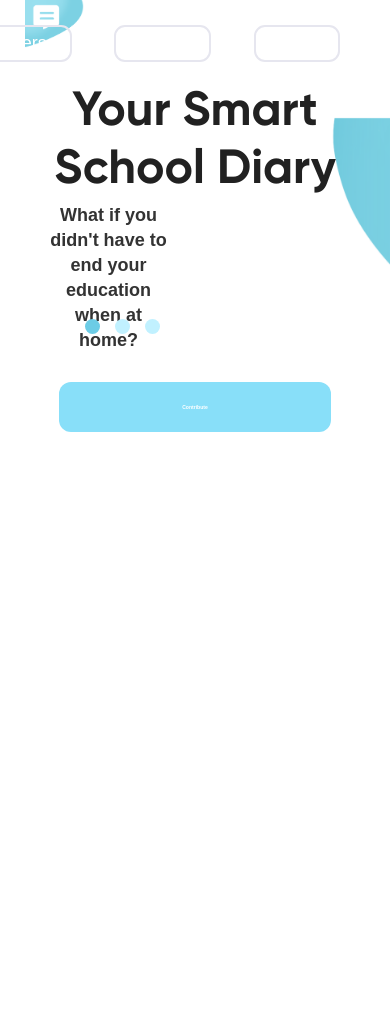
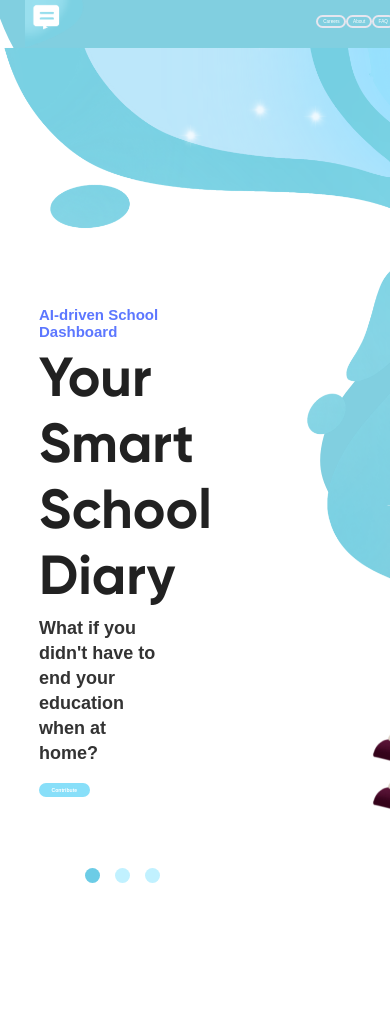
Before and after one commit to Gradder-Official/gradder_main, a Flask app: page / in a window 390 px wide. Run offline with Flask 2, Linux system fonts and the light colour scheme; some libraries are stand-ins or nearby versions; some web fonts are replaced.

Commit message:
Fixed responsiveness, improved animation frame rate

```diff
--- a/app/static/styles/landing.css
+++ b/app/static/styles/landing.css
@@ -7,7 +7,6 @@
 	background: #fff;
 	color: #212121;
 	position: relative;
-	border-radius: 40px 40px 0 0;
 }
 /* Left text panel */
 .new-landing .left-container {
@@ -48,6 +47,12 @@
     transition: font-size 0.25s ease;
     z-index: 100;
 }
+/* Contribute button */
+#contribute-button {
+    width: 13vw;
+    text-decoration: none;
+    cursor: default;
+}
 .new-landing .hero-text .button {
 	margin-top: 10%;
 	cursor: pointer;
@@ -76,140 +81,16 @@
     box-shadow: 7px 6px 26px rgba(0, 0, 0, 0.1);
     background: rgb(98, 184, 208);
 }
-/* Right image panel */
-.new-landing .right-container {
-    position: absolute;
-    top: 0;
-    left: 0;
-    height: 100%;
-    width: 100vw;
-}
-.new-landing .right-container .hero-image {
-    height: 100%;
-    width: 100vw;
-	background-size: contain;
-	background-position: top right;
-    background-repeat: no-repeat;
-    z-index: 0;
-    opacity: 0;
-    transition: 2s opacity;
-}
-.new-landing .right-container .hero-image-active {
-    height: 100%;
-    width: 100vw;
-	background-size: contain;
-	background-position: top right;
-    background-repeat: no-repeat;
-    z-index: 0;
-    opacity: 1;
-    transition: 2s opacity;
-}
-#slide1 {
-    background-image: url('../images/Right Image.png');
-}
-#slide2 {
-    background-image: url('../images/Right Image 2.png');
-}
-#slide3 {
-    background-image: url('../images/Right Image 3.png');
-}
-@keyframes slide-in-bottom {
-  0% {
-    -webkit-transform: translateY(1000px);
-            transform: translateY(1000px);
-    opacity: 0;
-  }
-  40% {
-    -webkit-transform: translateY(0);
-            transform: translateY(0);
-    opacity: 1;
-  }
-  99% { opacity: 1; }
-  100% { opacity: 0; }
-}
-.book {
-    background-image: url('../images/book.png');
-    position: absolute;
-    top: 0;
-    left: 0;
-    height: 100%;
-    width: 100vw;
-	background-size: contain;
-	background-position: top right;
-    background-repeat: no-repeat;
-    opacity: 1;
-    -webkit-animation: slide-in-bottom 0.8s ease-out both;
-	animation: slide-in-bottom 5s ease-out both;
-}
-.blob-backgrounds {
-    position: absolute;
-    top: 0;
-    right: 0;
-    height: 100%;
-    width: 100vw;
-	background-size: contain;
-	background-position: top right;
-    background-repeat: no-repeat;
-    overflow: hidden;
-    z-index: 0;
-    opacity: 0;
-}
-.blob-backgrounds svg {
-    position: absolute;
-    right: 0;
-    width: 1440px;
-    z-index: 0;
-}
-.new-landing .right-container .hero-image p {
-	color: white;
-	margin-top: 80px;
-	font-family: 'SF UI Text', sans-serif;
-	font-weight: 600;
-	font-size: 23px;
-	display: none;
-}
-/* Zoom book */
-.zoomBox {
-    position: absolute;
-    height: 100%;
-    width: 100vw;
-	background-size: contain;
-	background-position: top right;
-    background-repeat: no-repeat;
-    overflow: hidden;
-    z-index: 0;
-}
-@keyframes fadeIn {
-  0%, 90% {
-    opacity: 0;
-  }
-  100% {
-    opacity: 1;
-  }
-}
-#startZoom {
-    position: absolute;
-    right: 40vw;
-    top: 99vh;
-    animation: 2s fadeIn ease;
-}
 /* Carousel controls */
 .carousel-indicators {
-    position: absolute;
-    right: 0;
-    bottom: 18vh;
-    left: 0;
-    display: -webkit-box;
-    display: -ms-flexbox;
+    position: relative;
+    top: 7vh;
     display: flex;
-    -webkit-box-pack: center;
-    -ms-flex-pack: center;
     justify-content: flex-start;
-    padding-left: 0;
-    margin-right: 15%;
     margin-left: 18%;
     list-style: none;
     z-index: 100;
+    animation: 8s fadeIn ease;
 }
 .carousel-indicators li {
     width: 15px;
@@ -220,16 +101,141 @@
 }
 .carousel-indicators .active, .carousel-indicators li:hover {
     cursor: pointer;
-    background-color: rgb(108,204,230);
+    background: rgb(108,204,230);
+    transition: background 0.5s ease-in-out;
 }
-.carousel-item, .zoomAnimation {
+/* Right image panel */
+.new-landing .right-container {
     position: absolute;
     top: 0;
     left: 0;
-    width: 100vw;
-    height: 100vh;
+    height: 100%;
+    width: 100%;
 }
+.new-landing .right-container .hero-image p {
+	color: white;
+	margin-top: 80px;
+	font-family: 'SF UI Text', sans-serif;
+	font-weight: 600;
+	font-size: 23px;
+	display: none;
+}
+.carousel-item {
+    position: absolute;
+    top: 0;
+    left: 0;
+    width: 100%;
+    height: 100%;
+}
+.new-landing .right-container .hero-image {
+    height: 98%;
+    width: 100%;
+	background-size: contain;
+	background-position: top right;
+    background-repeat: no-repeat;
+    z-index: 0;
+    opacity: 0;
+    transition: 2s opacity;
+}
+.new-landing .right-container .hero-image-active {
+    height: 98%;
+    width: 100%;
+	background-size: contain;
+	background-position: top right;
+    background-repeat: no-repeat;
+    z-index: 0;
+    transition: 3s opacity;
+}
+#slide1 {
+    background-image: url('../images/Right Image.png');
+    height: 98%;
+}
+#slide2 {
+    background-image: url('../images/Right Image 2.png');
+}
+#slide3 {
+    background-image: url('../images/Right Image 3.png');
+}
+/* Starting animation */
+@keyframes slide-in-bottom {
+  0% {
+    -webkit-transform: translateY(1000px);
+            transform: translateY(1000px);
+    opacity: 0;
+  }
+  20% {
+    -webkit-transform: translateY(0);
+            transform: translateY(0);
+    opacity: 1;
+  }
+  95% { opacity: 1; }
+  100% { opacity: 0; }
+}
+@keyframes fadeIn {
+  0%, 95% {
+    opacity: 0;
+  }
+  100% {
+    opacity: 1;
+  }
+}
+.zoom-box {
+    position: absolute;
+    top: 0;
+    right: 0;
+    height: 100%;
+    width: 100%;
+    overflow: hidden;
+    z-index: 0;
+}
+#zoom {
+    position: absolute;
+    top: 0;
+    right: 0;
+    height: 100%;
+    z-index: -10;
+}
+.book {
+    background-image: url('../images/book.png');
+    height: 98%;
+    width: 100%;
+	background-size: contain;
+	background-position: top right;
+    background-repeat: no-repeat;
+    animation: slide-in-bottom 10s ease-out both;
+}
+#startZoom {
+    animation: 2s fadeIn ease;
+}
+/* Morphing blobs */
+.blob-backgrounds {
+    position: absolute;
+    top: 0;
+    right: 0;
+    height: 100%;
+    width: 100%;
+    overflow: hidden;
+    z-index: 0;
+    opacity: 0;
+    transition: 2s opacity;
+}
+.blob-backgrounds svg {
+    position: absolute;
+    top: 0;
+    right: 0;
+    height: 100%;
+    z-index: 0;
+}
+
 /* Responsive */
+@media screen and (max-height: 600px) {
+    .blob-backgrounds, .zoom-box {
+        min-height: 649px;
+    }
+    #slide1, #slide2, #slide3 {
+        min-height: 636px;
+    }
+}
 @media screen and (max-width: 1640px) {
 	.new-landing .left-container .hero-text {
 		width: 455px;
@@ -251,28 +257,27 @@
 	.new-landing .left-container .hero-text h3 {
 		font-size: 18px;
     }
-    .new-landing .right-container .hero-image {
+    .new-landing .right-container .hero-image, .new-landing .right-container .hero-image-active {
         position: fixed;
         left: 0;
         width: 1240px;
     }
-    .new-landing .right-container .hero-image-active {
+    .blob-backgrounds {
         position: fixed;
         left: 0;
         width: 1240px;
     }
-    .blob-backgrounds svg {
-        position: relative;
-        right: 200px;
-        width: 1460px;
-        height: 100vh;
-    }
-    .new-landing .navbar-background .navcloud {
-        position: absolute;
-        right: 0px;
+    .zoom-box {
+        position: fixed;
+        left: 0;
         width: 1240px;
     }
-}
+    .book {
+        width: 1240px;
+    }
+
+/* TODO: MOBILE VIEW
+
 @media screen and (max-width: 960px) {
 	.new-landing {
 		flex-direction: column;
@@ -364,3 +369,4 @@
 		margin-top: 70px;
 	}
 }
+*/
--- a/app/static/styles/main.css
+++ b/app/static/styles/main.css
@@ -127,6 +127,7 @@ input[type=number]::-webkit-outer-spin-button
 	font-size: 14px;
 	padding: 14px;
 }
+
 /* Landing menu */
 .nav-bar {
     position: absolute;
@@ -149,23 +150,23 @@ input[type=number]::-webkit-outer-spin-button
 .nav-bar .menu {
     display: flex;
     justify-content: space-between;
-    width: 425px;
+    width: 50vh;
     position: absolute;
-    right: 75px;
+    right: 10vh;
   	list-style-type: none;
- 	overflow: hidden;
+    overflow: hidden;
+    animation: 5s fadeIn ease;
 }
 .nav-bar .menu li {
   	float: left;
 }
 .nav-bar .menu li a  {
 	font-family: 'SF UI Text', sans-serif;
-	font-size: 18px;
 	font-weight: 500;
   	display: block;
   	color: white;
   	text-align: center;
-  	padding: 6px 23px;
+  	padding: 0.6vw 1.2vw;
   	text-decoration: none;
   	border-radius: 11px;
     transition: background 0.3s;
@@ -174,13 +175,57 @@ input[type=number]::-webkit-outer-spin-button
     border-radius: 11px;
     background-color:rgb(8, 121, 136);
 }
+/* Responsive menu */
+@media screen and (max-width: 1640px) and (max-height: 610px) {
+    .nav-bar .menu {
+        top: -10px;
+        width: 55vh;
+    }
+}
+@media screen and (max-width: 1300px) and (max-height: 610px) {
+    .nav-bar .menu {
+        top: -10px;
+        width: 60vh;
+        right: 8vh;
+    }
+}
+@media screen and (max-width: 1200px) {
+    .nav-bar .menu {
+        width: 43vh;
+        right: 5vh;
+    }
+    .nav-bar .menu li a {
+        font-size: 1.2vw;
+    }
+}
+@media screen and (max-width: 1200px) and (max-height: 610px) {
+    .nav-bar .menu {
+        top: -10px;
+        width: 55vh;
+    }
+    .nav-bar .menu li a {
+        font-size: 1.2vw;
+    }
+}
+@media screen and (max-width: 1050px) {
+    .nav-bar .menu {
+        flex-wrap: wrap;
+        justify-content: flex-end;
+        margin-top: -1vh;
+        width: 35vh;
+        right: 2vh;
+    }
+    .nav-bar .menu li a  {
+        font-size: 1.2vw;
+    }
+}
 
 @media screen and (max-width: 960px) {
 	.nav-bar {
 		position: relative;
 		justify-content: space-between;
 		margin-right: 50px;
-	}
+    }
 	.nav-bar .menu li .active  {
 		display: none;
 	}
--- a/app/templates/index.html
+++ b/app/templates/index.html
@@ -13,19 +13,19 @@
 			<p>AI-driven School Dashboard</p>
 			<h1>Your Smart<br>School Diary</h1>
 			<h3>What if you didn't have to end your education when at home?</h3>
-			<a href="{{ url_for('main.careers') }}" style="text-decoration: none;">
+			<a href="{{ url_for('main.careers') }}" id="contribute-button" style="text-decoration: none;">
 				<div class="button">
 					Contribute
 				</div>
             </a>
-		</div>
-	</div>
-    <div class="carousel right-container" id="landing-carousel">
             <ol class="carousel-indicators">
                 <li id="indicator1" class="active"></li>
                 <li id="indicator2"></li>
                 <li id="indicator3"></li>
             </ol>
+		</div>
+	</div>
+    <div class="right-container carousel" id="landing-carousel">
         <div class="zoom-box">
             <div class="book"></div>
             <svg id="zoom" version="1.1" xmlns="http://www.w3.org/2000/svg" xmlns:xlink="http://www.w3.org/1999/xlink"
@@ -37,18 +37,17 @@
         <div class="blob-backgrounds" id="blob-backgrounds">
             <svg id="slides" version="1.1" xmlns="http://www.w3.org/2000/svg" xmlns:xlink="http://www.w3.org/1999/xlink" viewBox="0 0 1920 1080">
                 <path id="slide-1-blob"
-                    d="M1923.57 0L1923.57 899.63C1912.06 908.37 1892.47 919.3 1864.79 932.41C1823.27 952.08 1755.52 943.34 1716.19 932.41C1689.96 925.13 1651.36 904 1600.37 869.04L1538.81 804.99C1447.03 714.67 1371.27 678.97 1311.54 697.91C1251.81 716.85 1213.2 752.55 1195.72 804.99C1198.66 793.2 1203.08 767.44 1208.97 727.71C1214.85 687.97 1191.31 650.44 1138.33 615.12L1065.48 579.8C999.25 556.26 961.72 530.5 952.89 502.54C944.06 474.58 966.87 428.96 1021.33 365.67C1096.38 280.32 1111.1 223.66 1065.48 195.7C1019.86 167.73 967.61 152.28 908.74 149.34C849.88 156.7 791.74 151.55 734.35 133.89C676.95 116.23 633.18 71.6 603.02 0L1923.57 0Z"
+                    d="M1920 0L1920 905.05C1910.87 910.18 1892.47 919.3 1864.79 932.41C1840.29 944.02 1806.66 946.94 1775.13 944.15C1753.22 942.21 1732.31 936.89 1716.19 932.41C1676.85 921.49 1636.58 899.09 1600.37 870.24C1564.16 841.4 1568.65 843.65 1535.2 812.22C1501.74 780.8 1501.19 777.02 1466.54 744.55C1431.89 712.08 1399.86 707.15 1390.57 704.02C1368.63 696.63 1342.49 698.05 1335.54 697.91C1315.18 697.5 1294.56 702.37 1273.67 712.52C1256.39 722.22 1240.49 734.95 1226 750.69C1211.51 766.44 1200.42 784.54 1192.72 804.99L1204.18 752.42C1202.58 763.03 1203.01 755.95 1205.47 731.21C1207.93 706.46 1197.08 678.7 1172.94 647.94C1156.92 631.61 1145.38 621.34 1138.33 617.12C1111.2 600.9 1108.06 601.63 1072.48 586.8C1036.9 571.97 1026.4 572.62 996 555.81C965.61 538.99 956.19 522.82 950.89 506.04C943.87 483.81 950.95 457.62 961.31 436.9C971.66 416.18 989.2 398.67 1000.33 383.67C1010.35 370.17 1032.4 349.12 1050.09 327.43C1061.88 312.97 1069.7 301.47 1073.56 292.92C1086.87 266.24 1088.67 242.67 1078.98 222.2C1072.48 208.48 1062.85 197.22 1050.09 188.42C1039.3 181.4 1027.73 175.63 1015.4 171.09C996.94 164.3 979.55 159.96 963.23 158.06C963.23 158.06 853.89 152.11 853.89 152.11C806.77 152.44 762.93 146.37 722.35 133.89C664.95 116.23 625.18 71.6 603.02 0L1920 0Z"
                     fill-rule="nonzero" fill="#81cfe0" />
                 <path opacity="0" id="slide-2-blob"
-                    d="M1920 0L1920 878.38L1529.6 878.38C1525.92 886.73 1522.76 897.22 1520.13 909.85C1517.5 922.48 1510.14 930.9 1498.04 935.1C1336.73 894.24 1245.42 875.33 1224.11 878.38C1202.81 881.43 1177.03 877.01 1146.77 865.12C1103.87 849.65 1070.35 822.77 1046.23 784.47C1010.05 727.01 1005.55 655.56 1006.46 634.21C1007.37 612.86 1010.1 567.58 1021.15 500.19C1028.52 455.26 1012.68 408.49 973.64 359.87C930.19 328.2 902.2 307.58 889.67 298C870.89 283.64 771.46 241.65 720.63 155.48C686.75 98.02 674.23 46.2 683.07 0L1920 0Z"
+                    d="M1920 1.49L1920 874.37L1530.67 874.37C1529.33 881.67 1527.37 891.6 1524.77 904.15C1523.21 911.68 1519.49 921.18 1513.61 925.7C1509.69 928.71 1504.81 929.89 1498.97 929.25L1230.49 875.66C1225.32 874.56 1221.93 874.13 1220.32 874.37C1199.26 877.4 1176.58 873.17 1152.28 861.69C1126.8 851.68 1103.58 835.79 1082.63 814.04C1070.33 801.28 1053.09 781.11 1039.09 750.95C1025.08 720.78 1028.01 724.79 1025.29 716.19C1022.56 707.59 1016.8 685.76 1016.58 645.31C1016.36 604.87 1023.39 549.8 1023.97 542.77C1025.04 529.61 1028.88 494.01 1026.77 459.01C1024.67 424.01 1009.58 396.96 993.5 374.94C980 356.46 964.22 345.48 958.92 340.72C944.59 327.88 913.76 308.92 895.19 294.64C885.82 287.44 875.61 281.32 830.87 251.87C786.14 222.43 757.42 194.9 732.56 152.51C699.07 95.42 685.87 44.58 692.96 0L1920 1.49Z"
                     fill-rule="nonzero" fill="#6fccde" />
                 <path opacity="0" id="slide-3-blob"
-                    d="M1920 0L1920 922.28L1859.96 935.47L1796.16 947.2C1767.05 950.37 1744.77 953.3 1729.32 955.99C1713.88 958.68 1689.07 960.14 1654.89 960.39C1611.52 972.14 1571.23 981.56 1534.01 988.64C1496.79 995.72 1449.57 998.11 1392.35 995.78C1283.07 986.54 1200.41 960.58 1144.39 917.91C1088.36 875.23 1055.72 831.83 1046.47 787.68C1020.98 691.8 1017.09 605.45 1034.78 528.64C1052.47 451.83 1052.47 395.41 1034.78 359.37C1021.46 337.9 978.93 304.41 907.17 258.89C835.42 213.37 763.99 163.87 692.9 110.38C675.95 92.23 662.07 75.56 651.26 60.39C640.45 45.22 634.05 25.09 632.07 0L1920 0Z"
+                    d="M1920 0L1920 929.28C1906.95 933.92 1890.6 938.99 1870.96 944.47C1841.51 952.7 1843.82 951.72 1806.16 958.2C1768.5 964.67 1753.49 964.35 1732.32 966.39C1718.21 967.74 1693.4 968.41 1657.89 968.39C1609.19 984.14 1570.89 993.89 1543.01 997.64C1501.18 1003.27 1473.88 1006.95 1392.35 1003.78C1345.06 1001.95 1310.66 995.04 1276.11 984.41C1251.09 976.71 1218.99 967.07 1188.86 952.99C1158.73 938.91 1112.54 896.62 1105.39 890.28C1083.92 871.26 1073.48 849.37 1058.47 827.68C1043.46 806 1032.61 764.02 1028.36 735.16C1021.24 686.9 1026.17 639.81 1028.36 615.9C1032.94 565.74 1037.09 524.32 1038.78 506.64C1043.71 455.15 1052.23 420.23 1043.19 385.98C1035.01 354.99 1006.68 326.81 998.78 320.37C990.88 313.94 1014.8 327.17 907.17 258.89C799.54 190.62 822.63 206.01 755.9 159.38C689.17 112.76 672.48 91.15 656.26 68.39C645.45 53.22 637.38 30.42 632.07 0L1920 0Z"
                     fill-rule="nonzero" fill="#70cadc" />
 
             </svg>
         </div>
-        <div class="carousel-inner">
         <div class="carousel-item">
             <div class="hero-image" id="slide1"></div>
         </div>
@@ -60,7 +59,6 @@
         </div>
     </div>
 </div>
-</div>
 {% endblock %}
 
 {% block scripts %}
```
Also changed, not shown: app/static/scripts/landing.js (+57 -77 lines), app/static/images/Right Image.png. Lines whose indentation alone changed are shown as unchanged.
